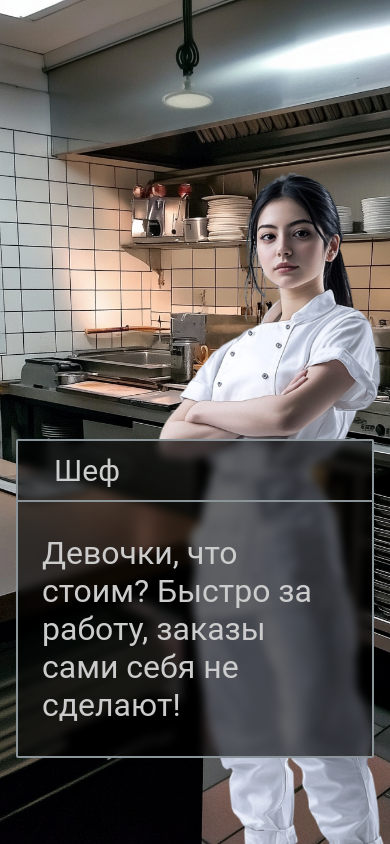
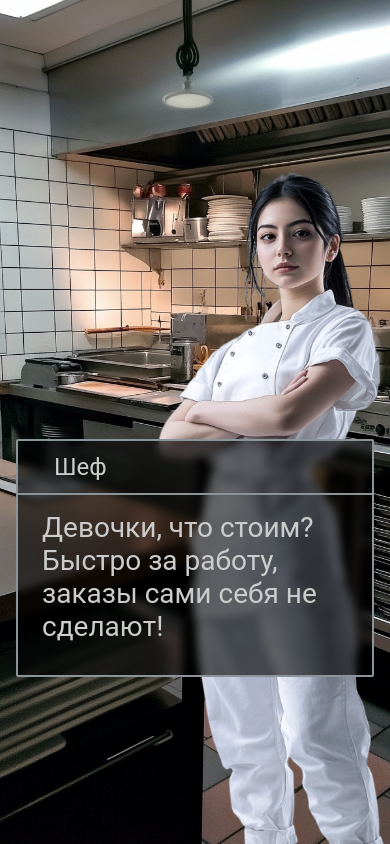
Before and after one commit to kovavka/novel, a React (Vite) app in the folder site/: page / in a window 390 px wide. Built offline with nearby package versions, Linux system fonts and the light colour scheme.

Commit message:
Responsive font size

```diff
--- a/site/src/components/dialog.css
+++ b/site/src/components/dialog.css
@@ -21,6 +21,6 @@
 }
 
 .dialog-text {
-  padding: 32px 24px;
+  padding: 16px 24px 32px;
   font-size: var(--font-size-medium);
 }
--- a/site/src/index.css
+++ b/site/src/index.css
@@ -17,3 +17,11 @@ body {
   background: #000;
   overflow: hidden;
 }
+
+
+@media (max-width: 500px) {
+  :root {
+    --font-size-small: 24px;
+    --font-size-medium: 28px;
+  }
+}
```
